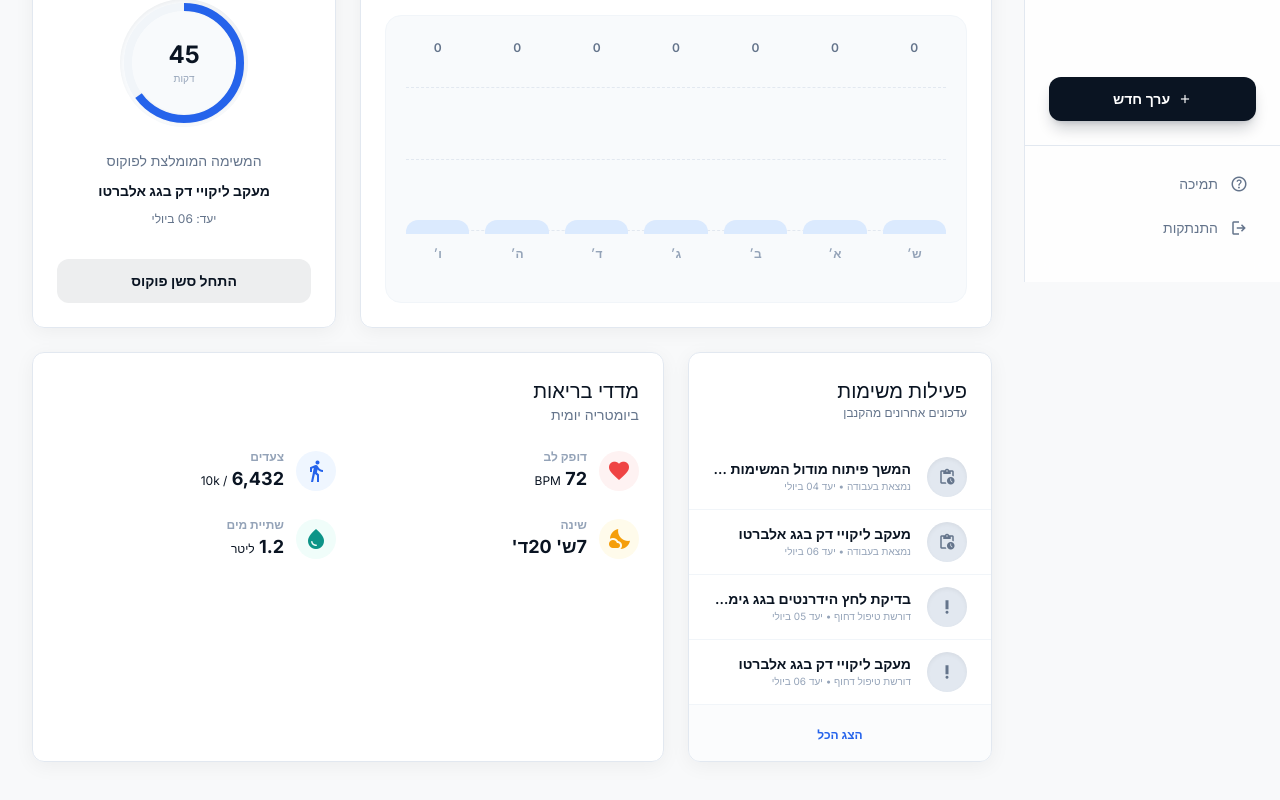
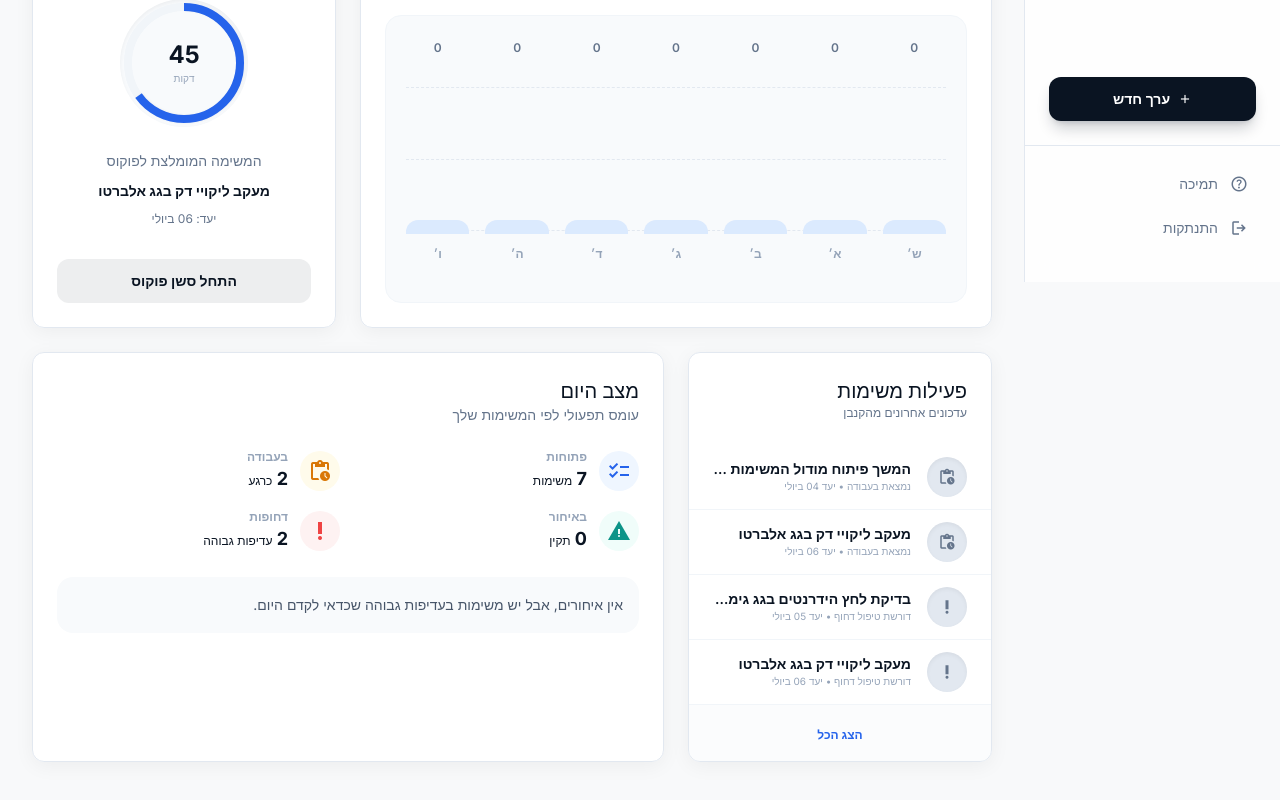
Before and after one commit to YotamA1995/my-life-dashboard, a React (Vite) app: page / in a window 1280 px wide. Shown: the part 518-1318 px from the top of the page. Built offline with nearby package versions, Linux system fonts and the light colour scheme.

Commit message:
Refactor WellnessCard component to display task-related statistics and status summaries. Introduce new props for tasks, enhancing data integration. Update DashboardPage to pass tasks to WellnessCard, improving task management insights.

```diff
--- a/src/components/WellnessCard.tsx
+++ b/src/components/WellnessCard.tsx
@@ -1,61 +1,136 @@
+import type { Task, TaskStatus } from "../store/useTasksStore";
 
+type WellnessCardProps = {
+  tasks: Task[];
+};
 
-const stats = [
+type DayStatus = {
+  label: string;
+  value: string;
+  unit: string;
+  icon: string;
+  color: string;
+  bg: string;
+};
+
+function isTaskOverdue(task: { dueDate: string; status: TaskStatus }) {
+  if (task.status === "done") {
+    return false;
+  }
+
+  const dueDate = new Date(task.dueDate);
+
+  if (Number.isNaN(dueDate.getTime())) {
+    return false;
+  }
+
+  const today = new Date();
+
+  today.setHours(0, 0, 0, 0);
+  dueDate.setHours(0, 0, 0, 0);
+
+  return dueDate < today;
+}
+
+function getTodayStatus(tasks: Task[]): DayStatus[] {
+  const activeTasks = tasks.filter((task) => task.status !== "done").length;
+  const inProgressTasks = tasks.filter(
+    (task) => task.status === "inProgress",
+  ).length;
+  const overdueTasks = tasks.filter(isTaskOverdue).length;
+  const highPriorityTasks = tasks.filter(
+    (task) => task.status !== "done" && task.priority === "high",
+  ).length;
+
+  return [
     {
-    label: "דופק לב",
-    value: "72",
-    unit: "BPM",
-    icon: "favorite",
-    color: "text-red-500",
-    bg: "bg-red-50",
-  },
-  {
-    label: "צעדים",
-    value: "6,432",
-    unit: "/ 10k",
-    icon: "directions_walk",
+      label: "פתוחות",
+      value: activeTasks.toString(),
+      unit: "משימות",
+      icon: "checklist",
       color: "text-blue-600",
       bg: "bg-blue-50",
     },
     {
-    label: "שינה",
-    value: "7ש' 20ד'",
-    unit: "",
-    icon: "nights_stay",
-    color: "text-amber-500",
+      label: "בעבודה",
+      value: inProgressTasks.toString(),
+      unit: "כרגע",
+      icon: "pending_actions",
+      color: "text-amber-600",
       bg: "bg-amber-50",
     },
     {
-    label: "שתיית מים",
-    value: "1.2",
-    unit: "ליטר",
-    icon: "water_drop",
-    color: "text-teal-600",
-    bg: "bg-teal-50",
+      label: "באיחור",
+      value: overdueTasks.toString(),
+      unit: overdueTasks > 0 ? "לטיפול" : "תקין",
+      icon: "warning",
+      color: overdueTasks > 0 ? "text-red-500" : "text-teal-600",
+      bg: overdueTasks > 0 ? "bg-red-50" : "bg-teal-50",
+    },
+    {
+      label: "דחופות",
+      value: highPriorityTasks.toString(),
+      unit: "עדיפות גבוהה",
+      icon: "priority_high",
+      color: highPriorityTasks > 0 ? "text-red-500" : "text-slate-500",
+      bg: highPriorityTasks > 0 ? "bg-red-50" : "bg-slate-100",
     },
   ];
+}
 
-export default function WellnessCard() {
+function getStatusSummary(tasks: Task[]) {
+  const overdueTasks = tasks.filter(isTaskOverdue).length;
+  const highPriorityTasks = tasks.filter(
+    (task) => task.status !== "done" && task.priority === "high",
+  ).length;
+  const activeTasks = tasks.filter((task) => task.status !== "done").length;
+
+  if (overdueTasks > 0) {
+    return "יש משימות באיחור שכדאי לסגור לפני שמתקדמים לדברים חדשים.";
+  }
+
+  if (highPriorityTasks > 0) {
+    return "אין איחורים, אבל יש משימות בעדיפות גבוהה שכדאי לקדם היום.";
+  }
+
+  if (activeTasks > 0) {
+    return "המצב נראה מאוזן. אפשר להתמקד במשימה הקרובה ביותר לפי תאריך יעד.";
+  }
+
+  return "אין כרגע משימות פתוחות. זמן טוב לתכנן קדימה או לסגור קצוות.";
+}
+
+export default function WellnessCard({ tasks }: WellnessCardProps) {
+  const stats = getTodayStatus(tasks);
+  const statusSummary = getStatusSummary(tasks);
+
   return (
-    <section className="col-span-12 lg:col-span-8 rounded-xl border border-slate-200 bg-white/90 p-card-padding shadow-[0px_4px_20px_rgba(0,0,0,0.05)] backdrop-blur-sm transition-all duration-300 hover:-translate-y-1 hover:shadow-[0px_10px_30px_rgba(0,0,0,0.08)]">
-      <div className="flex items-center justify-between mb-6">
+    <section className="col-span-12 rounded-xl border border-slate-200 bg-white/90 p-card-padding shadow-[0px_4px_20px_rgba(0,0,0,0.05)] backdrop-blur-sm transition-all duration-300 hover:-translate-y-1 hover:shadow-[0px_10px_30px_rgba(0,0,0,0.08)] lg:col-span-8">
+      <div className="mb-6 flex items-center justify-between">
         <div>
-          <h3 className="text-h3 text-primary">מדדי בריאות</h3>
-          <p className="text-sm text-slate-500">ביומטריה יומית</p>
+          <h3 className="text-h3 text-primary">מצב היום</h3>
+          <p className="text-sm text-slate-500">עומס תפעולי לפי המשימות שלך</p>
         </div>
       </div>
 
-      <div className="grid grid-cols-2 gap-6">
+      <div className="grid grid-cols-1 gap-4 sm:grid-cols-2">
         {stats.map((item) => (
           <div key={item.label} className="flex items-center gap-3">
-            <div className={`w-10 h-10 rounded-full flex items-center justify-center ${item.bg}`}>
-              <span className={`material-symbols-outlined ${item.color}`} style={{ fontVariationSettings: "'FILL' 1" }}>
+            <div
+              className={`flex h-10 w-10 items-center justify-center rounded-full ${item.bg}`}
+            >
+              <span
+                className={`material-symbols-outlined ${item.color}`}
+                style={{ fontVariationSettings: "'FILL' 1" }}
+              >
                 {item.icon}
               </span>
             </div>
 
             <div>
-              <p className="text-xs font-bold text-slate-400 uppercase">{item.label}</p>
+              <p className="text-xs font-bold uppercase text-slate-400">
+                {item.label}
+              </p>
               <p className="text-lg font-bold text-primary">
                 {item.value} <span className="text-xs font-normal">{item.unit}</span>
               </p>
@@ -63,6 +138,10 @@ export default function WellnessCard() {
           </div>
         ))}
       </div>
+
+      <div className="mt-6 rounded-2xl bg-slate-50 px-4 py-4 text-sm leading-6 text-slate-600">
+        {statusSummary}
+      </div>
     </section>
   );
 }
--- a/src/pages/DashboardPage.tsx
+++ b/src/pages/DashboardPage.tsx
@@ -91,7 +91,7 @@ export default function DashboardPage() {
           <ProductivityChart tasks={tasks} />
           <FocusSession tasks={tasks} />
           <NetworkActivity tasks={tasks} />
-          <WellnessCard />
+          <WellnessCard tasks={tasks} />
         </div>
       </div>
     </main>
```
Lines whose indentation alone changed are shown as unchanged.
